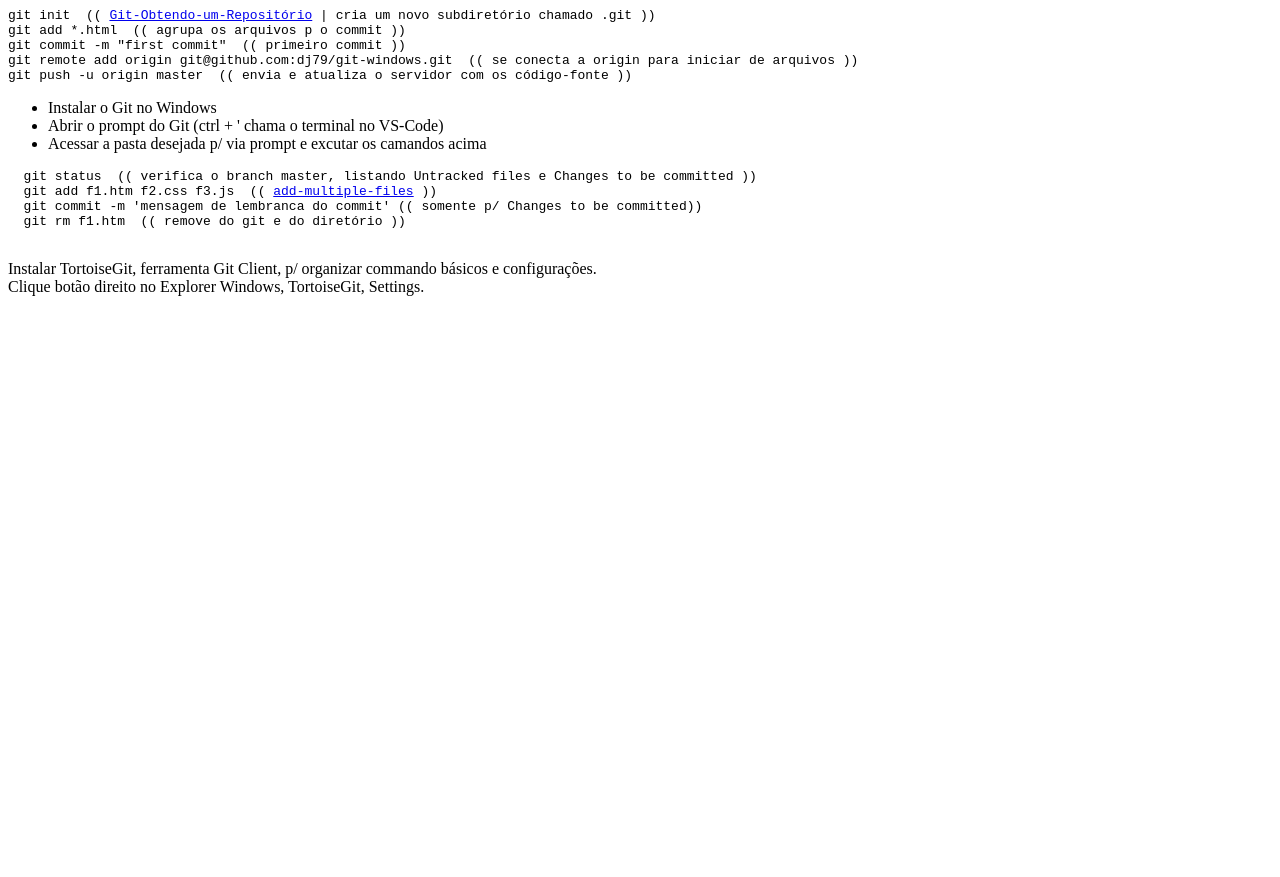
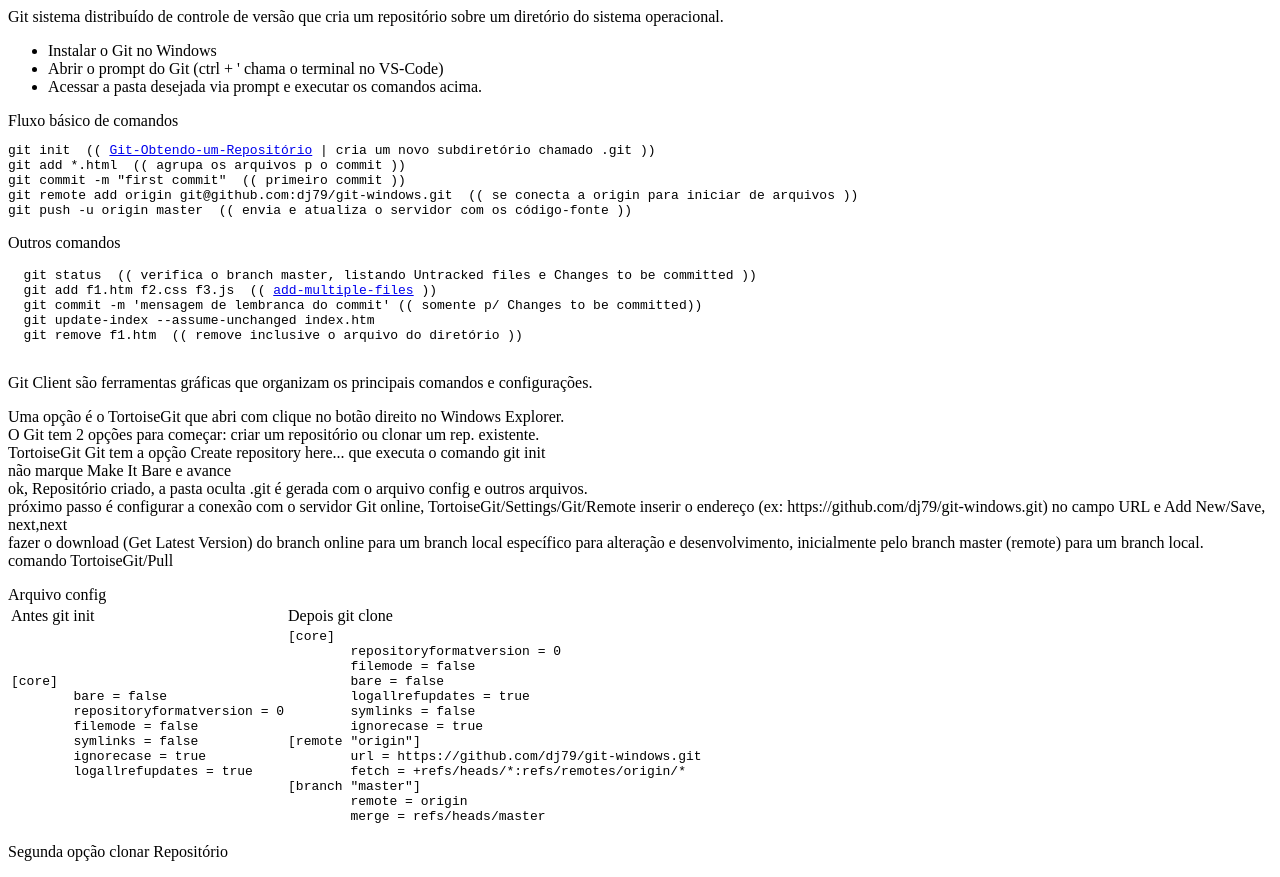
Before and after one commit to danieljustino79/git-windows, a plain HTML site: page index.htm in a window 1280 px wide. Before the commit the page ends 800 px from the top, so only its background shows below. Drawn offline with Linux system fonts and the light colour scheme.

Commit message:
git fundamento basico

```diff
--- a/index.htm
+++ b/index.htm
@@ -1,3 +1,11 @@
+<p>Git sistema distribuído de controle de versão que cria um repositório sobre um diretório do sistema operacional.<br>
+</p>
+<ul>
+ <li>Instalar o Git no Windows</li>
+ <li>Abrir o prompt do Git (ctrl + ' chama o terminal no VS-Code)</li>
+ <li>Acessar a pasta desejada via prompt e executar os comandos acima.</li>
+ </ul>
+Fluxo básico de comandos
 <pre>
 git init  (( <a href="https://git-scm.com/book/pt-br/v1/Git-Essencial-Obtendo-um-Reposit%C3%B3rio-Git">Git-Obtendo-um-Repositório</a> | cria um novo subdiretório chamado .git ))
 git add *.html  (( agrupa os arquivos p o commit ))
@@ -5,18 +13,54 @@ git commit -m "first commit"  (( primeiro commit ))
 git remote add origin git@github.com:dj79/git-windows.git  (( se conecta a origin para iniciar de arquivos ))
 git push -u origin master  (( envia e atualiza o servidor com os código-fonte ))</pre>
 
-<ul>
- <li>Instalar o Git no Windows</li>
- <li>Abrir o prompt do Git (ctrl + ' chama o terminal no VS-Code)</li>
- <li>Acessar a pasta desejada p/ via prompt e excutar os camandos acima</li>
- </ul>
 
+<p>Outros comandos</p>
  <pre>
   git status  (( verifica o branch master, listando Untracked files e Changes to be committed ))
   git add f1.htm f2.css f3.js  (( <a href='https://stackoverflow.com/questions/19576116/how-to-add-multiple-files-in-git-at-the-same-time#answer-23621748'>add-multiple-files</a> ))
   git commit -m 'mensagem de lembranca do commit' (( somente p/ Changes to be committed))
-  git rm f1.htm  (( remove do git e do diretório ))
+  git update-index --assume-unchanged index.htm
+  git remove f1.htm  (( remove inclusive o arquivo do diretório ))
   </pre>
 
-  <p>Instalar TortoiseGit, ferramenta Git Client, p/ organizar commando básicos e configurações.<br>
-  Clique botão direito no Explorer Windows, TortoiseGit, Settings.<br>
+<p>Git Client são ferramentas gráficas que organizam os principais comandos e configurações.</p>
+  <p>Uma opção é o TortoiseGit que abri com clique no botão direito no Windows Explorer.<br>
+  O Git tem 2 opções para começar: criar um repositório ou clonar um rep. existente.<br>
+  TortoiseGit Git tem a opção Create repository here... que executa o comando git init<br>
+  não marque Make It Bare e avance<br>
+  ok, Repositório criado, a pasta oculta .git é gerada com o arquivo config e outros arquivos.<br>
+
+  próximo passo é configurar a conexão com o servidor Git online, TortoiseGit/Settings/Git/Remote
+  inserir o endereço (ex: https://github.com/dj79/git-windows.git) no campo URL e Add New/Save, next,next<br>
+  fazer o download (Get Latest Version) do branch online para um branch local específico para alteração e desenvolvimento,
+   inicialmente pelo branch master (remote) para um branch local.<br>
+  comando TortoiseGit/Pull</p>
+Arquivo config
+  <table><tr>
+    <td>Antes git init</td>
+    <td>Depois git clone</td>
+    </tr>
+    <tr>
+    <td><pre>[core]
+	bare = false
+	repositoryformatversion = 0
+	filemode = false
+	symlinks = false
+	ignorecase = true
+	logallrefupdates = true</pre></td>
+    <td><pre>[core]
+	repositoryformatversion = 0
+	filemode = false
+	bare = false
+	logallrefupdates = true
+	symlinks = false
+	ignorecase = true
+[remote "origin"]
+	url = https://github.com/dj79/git-windows.git
+	fetch = +refs/heads/*:refs/remotes/origin/*
+[branch "master"]
+	remote = origin
+	merge = refs/heads/master</pre></td>
+    </tr>
+  </table>
+  <p> Segunda opção clonar Repositório
```
